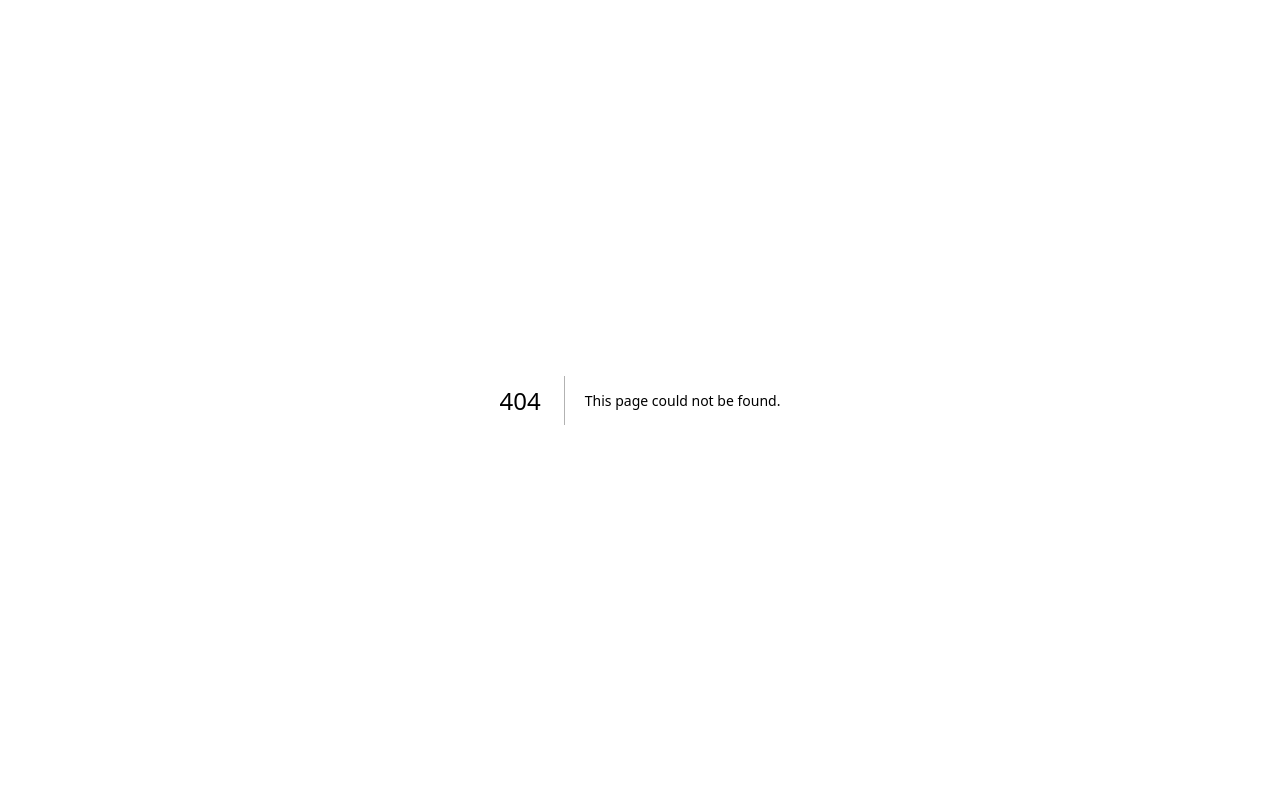
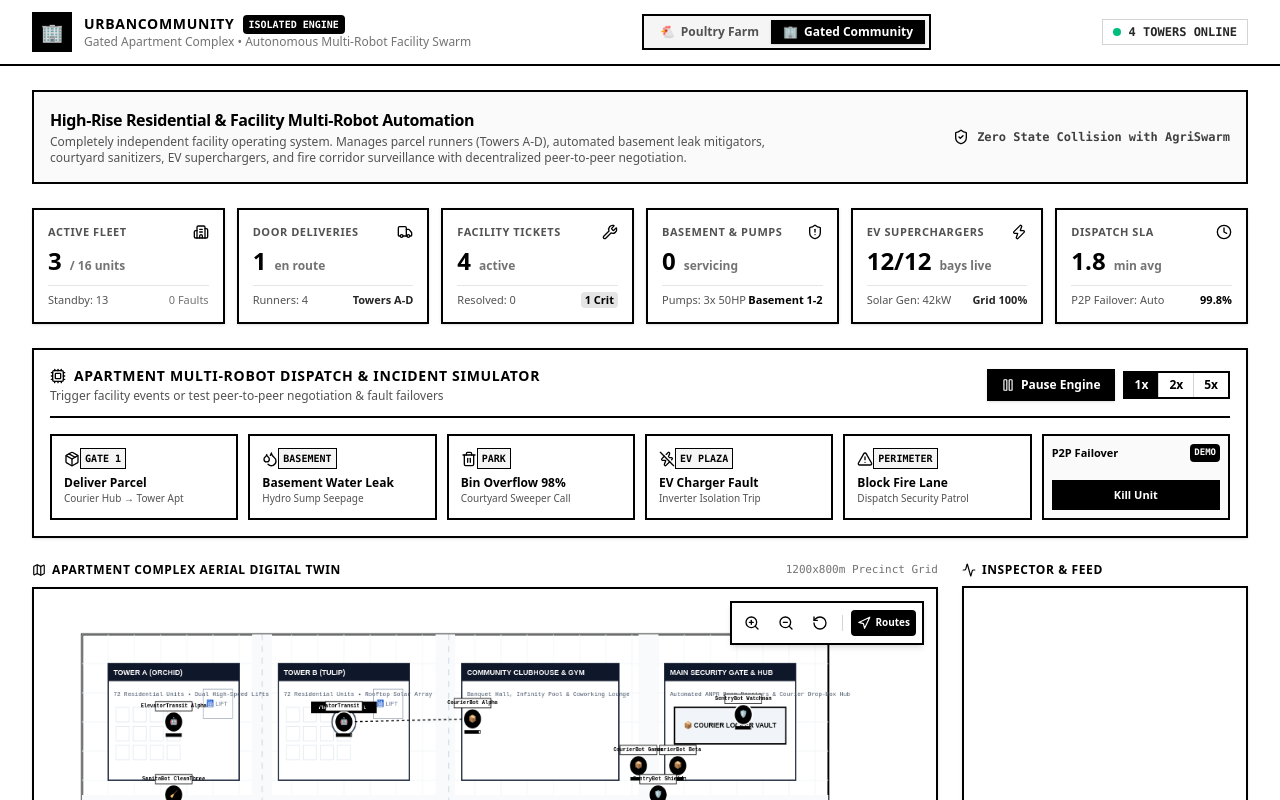
Before and after one commit to Dharshan-2307/Robot-Task-Negotiation, a Next.js app: page /community in a window 1280 px wide. Before the commit this address had no page. Shown: the top 800 px of the page. Built offline with nearby package versions, Linux system fonts and the light colour scheme.

Commit message:
feat(community): create standalone /community dashboard route
Assemble complete isolated apartment operating system with environmental switcher, incident simulator, digital twin map, ticket tables, and audit logs.

```diff
--- /dev/null
+++ b/src/app/community/page.tsx
@@ -0,0 +1,143 @@
+'use client';
+
+import React, { useState } from 'react';
+import Link from 'next/link';
+import {
+  Building2,
+  Layers,
+  Map as MapIcon,
+  ListOrdered,
+  Activity,
+  ShieldCheck,
+  Sparkles,
+  ArrowRight,
+  ExternalLink
+} from 'lucide-react';
+import { CommunityStatusCards } from '@/components/community/CommunityStatusCards';
+import { CommunityMap } from '@/components/community/CommunityMap';
+import { CommunityIssuePanel } from '@/components/community/CommunityIssuePanel';
+import { CommunityTaskTable } from '@/components/community/CommunityTaskTable';
+import { CommunityLiveFeed } from '@/components/community/CommunityLiveFeed';
+import { CommunityRobotDetails } from '@/components/community/CommunityRobotDetails';
+import { useCommunityStore } from '@/store/useCommunityStore';
+
+export default function CommunityPage() {
+  const { activeView, setActiveView } = useCommunityStore();
+  const [showSidePanel, setShowSidePanel] = useState<boolean>(true);
+
+  return (
+    <div className="min-h-screen bg-white text-black font-sans pb-16 selection:bg-black selection:text-white">
+      {/* Top Navbar */}
+      <header className="sticky top-0 z-50 bg-white/95 backdrop-blur-sm border-b-2 border-black">
+        <div className="max-w-7xl mx-auto px-4 sm:px-6 lg:px-8 h-16 flex items-center justify-between gap-4">
+
+          {/* Logo & Identity */}
+          <div className="flex items-center gap-3">
+            <div className="w-10 h-10 bg-black text-white flex items-center justify-center font-black text-lg border-2 border-black">
+              🏢
+            </div>
+            <div>
+              <div className="flex items-center gap-2">
+                <span className="font-black text-sm tracking-wider uppercase text-black">URBANCOMMUNITY</span>
+                <span className="text-[10px] font-mono font-bold bg-black text-white px-1.5 py-0.5 rounded">
+                  ISOLATED ENGINE
+                </span>
+              </div>
+              <p className="text-xs text-neutral-500 font-medium">
+                Gated Apartment Complex &bull; Autonomous Multi-Robot Facility Swarm
+              </p>
+            </div>
+          </div>
+
+          {/* Central Environment Switcher Pill */}
+          <div className="flex items-center border-2 border-black p-1 bg-neutral-100">
+            <Link
+              href="/"
+              className="px-3 py-1 text-xs font-bold text-neutral-600 hover:text-black hover:bg-white transition-all flex items-center gap-1.5"
+            >
+              <span>🐔</span>
+              <span>Poultry Farm</span>
+            </Link>
+            <div className="px-3 py-1 text-xs font-bold bg-black text-white flex items-center gap-1.5 shadow-sm">
+              <span>🏢</span>
+              <span>Gated Community</span>
+            </div>
+          </div>
+
+          {/* Right Status */}
+          <div className="flex items-center gap-3">
+            <div className="hidden md:flex items-center gap-2 border border-neutral-300 px-2.5 py-1 text-xs font-mono">
+              <span className="w-2 h-2 rounded-full bg-emerald-500 animate-pulse" />
+              <span className="font-bold text-neutral-800">4 TOWERS ONLINE</span>
+            </div>
+          </div>
+        </div>
+      </header>
+
+      {/* Main Container */}
+      <main className="max-w-7xl mx-auto px-4 sm:px-6 lg:px-8 pt-6">
+        {/* Banner with Isolation Notice */}
+        <div className="bg-neutral-50 border-2 border-black p-4 mb-6 flex flex-wrap items-center justify-between gap-4">
+          <div>
+            <h2 className="text-base font-black text-black tracking-tight">
+              High-Rise Residential & Facility Multi-Robot Automation
+            </h2>
+            <p className="text-xs text-neutral-600 mt-0.5 max-w-3xl">
+              Completely independent facility operating system. Manages parcel runners (Towers A-D), automated basement leak mitigators, courtyard sanitizers, EV superchargers, and fire corridor surveillance with decentralized peer-to-peer negotiation.
+            </p>
+          </div>
+          <div className="flex items-center gap-2 text-xs font-mono font-bold text-neutral-700">
+            <ShieldCheck className="w-4 h-4 text-black" />
+            <span>Zero State Collision with AgriSwarm</span>
+          </div>
+        </div>
+
+        {/* Status KPI Cards */}
+        <CommunityStatusCards />
+
+        {/* Incident Trigger Simulator Deck */}
+        <CommunityIssuePanel />
+
+        {/* Map & Live Telemetry Layout */}
+        <div className="grid grid-cols-1 lg:grid-cols-4 gap-6 mb-6">
+          {/* 2D Canvas Map of Complex */}
+          <div className="lg:col-span-3">
+            <div className="flex items-center justify-between mb-2">
+              <h3 className="text-xs font-black uppercase tracking-wider text-black flex items-center gap-1.5">
+                <MapIcon className="w-3.5 h-3.5 text-black" />
+                Apartment Complex Aerial Digital Twin
+              </h3>
+              <span className="text-[11px] text-neutral-500 font-mono">
+                1200x800m Precinct Grid
+              </span>
+            </div>
+            <CommunityMap />
+          </div>
+
+          {/* Unit / Building Telemetry Side Panel */}
+          <div className="lg:col-span-1">
+            <div className="flex items-center justify-between mb-2">
+              <h3 className="text-xs font-black uppercase tracking-wider text-black flex items-center gap-1.5">
+                <Activity className="w-3.5 h-3.5 text-black" />
+                Inspector & Feed
+              </h3>
+            </div>
+            <div className="h-[620px]">
+              <CommunityRobotDetails />
+            </div>
+          </div>
+        </div>
+
+        {/* Secondary Lower Grid: Tickets Table & Live Event Stream */}
+        <div className="grid grid-cols-1 lg:grid-cols-3 gap-6">
+          <div className="lg:col-span-2">
+            <CommunityTaskTable />
+          </div>
+          <div className="lg:col-span-1">
+            <CommunityLiveFeed />
+          </div>
+        </div>
+      </main>
+    </div>
+  );
+}
```
